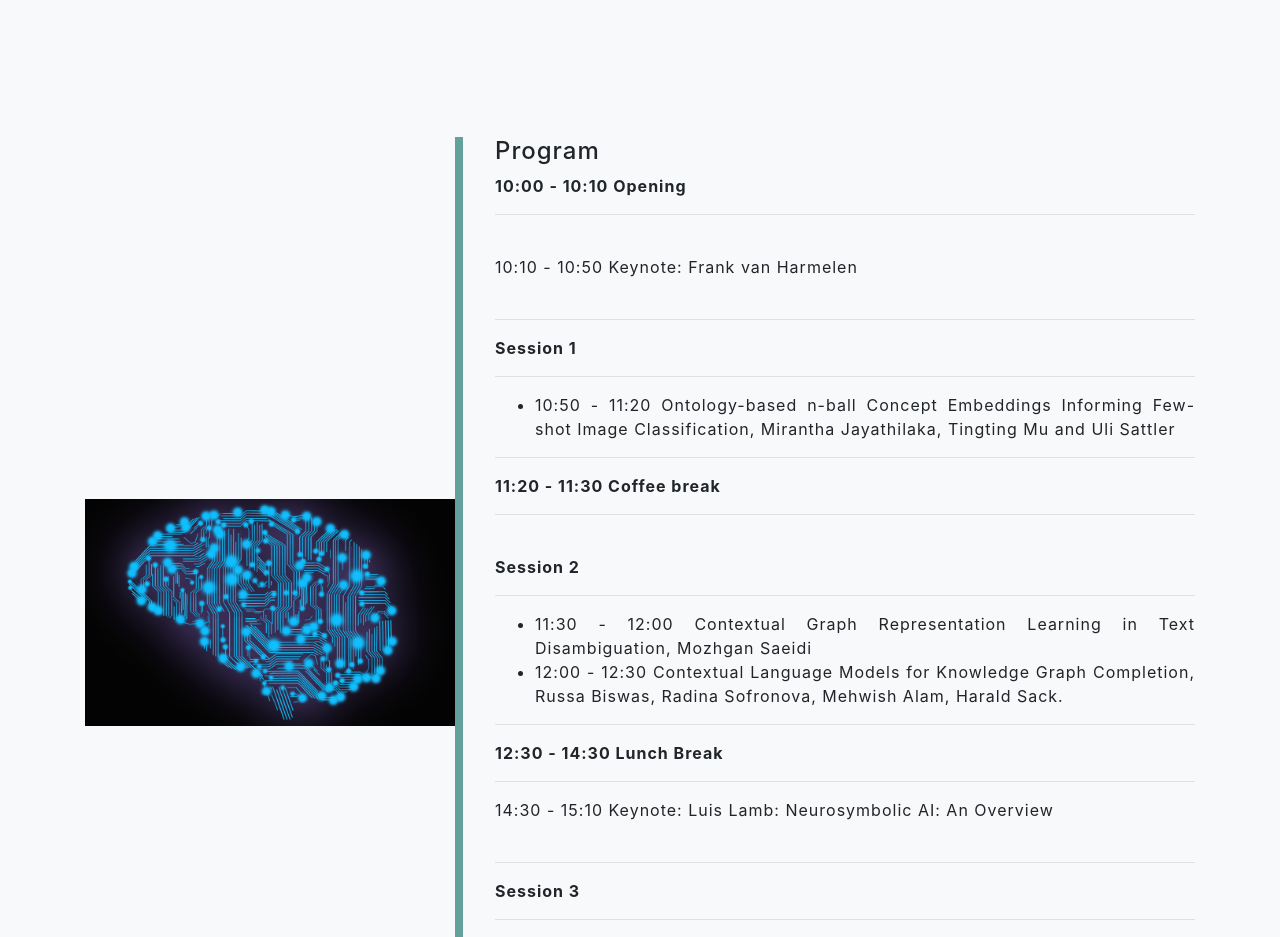
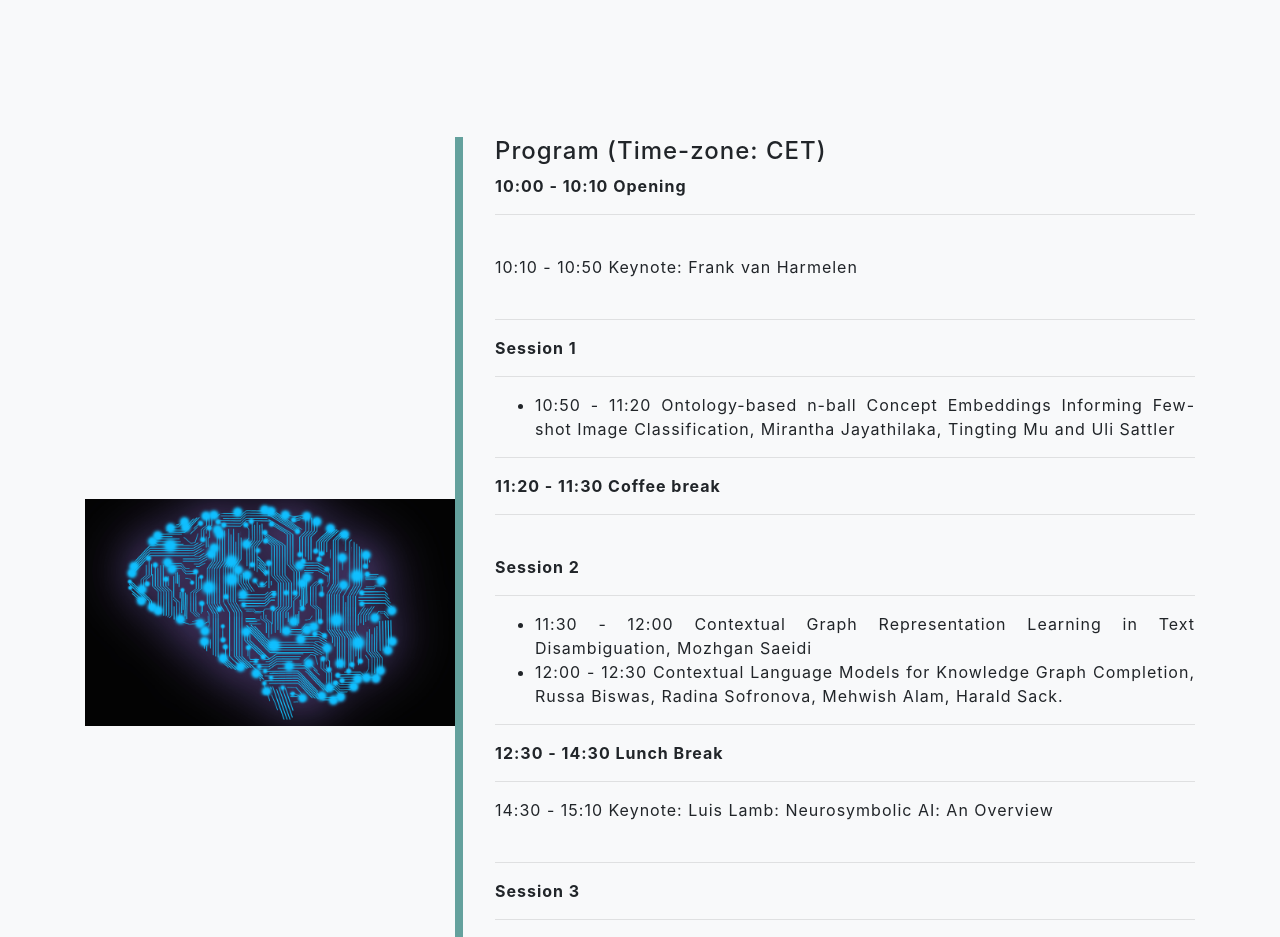
Before and after one commit to alammehwish/cssa_cikm_2021, a website with bundled scripts: page index.html in a window 1280 px wide. Shown: the part 4280-5217 px from the top of the page. Built offline with nearby package versions, Linux system fonts and the light colour scheme.

Commit message:
Update index.html

```diff
--- a/index.html
+++ b/index.html
@@ -286,7 +286,7 @@ richer AI systems. <br/><br/>
         </div>
         <div class="col-xl-8 col-lg-5">
           <div class="featured-text text-center text-lg-left">
-            <h4>Program</h4>
+            <h4>Program (Time-zone: CET)</h4>
             <!--<h5 class="section-subheading">TBA.</h3>-->
 
          <b>10:00 - 10:10 Opening </b><br />
```
